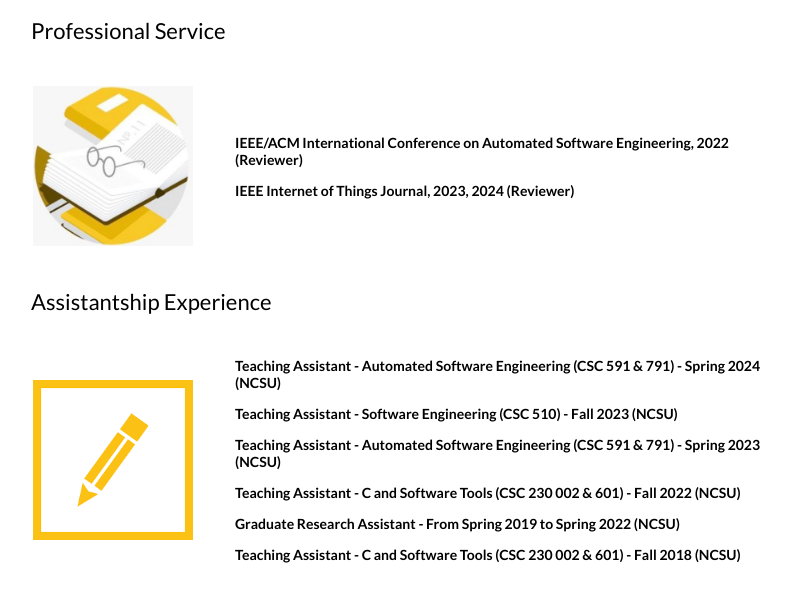
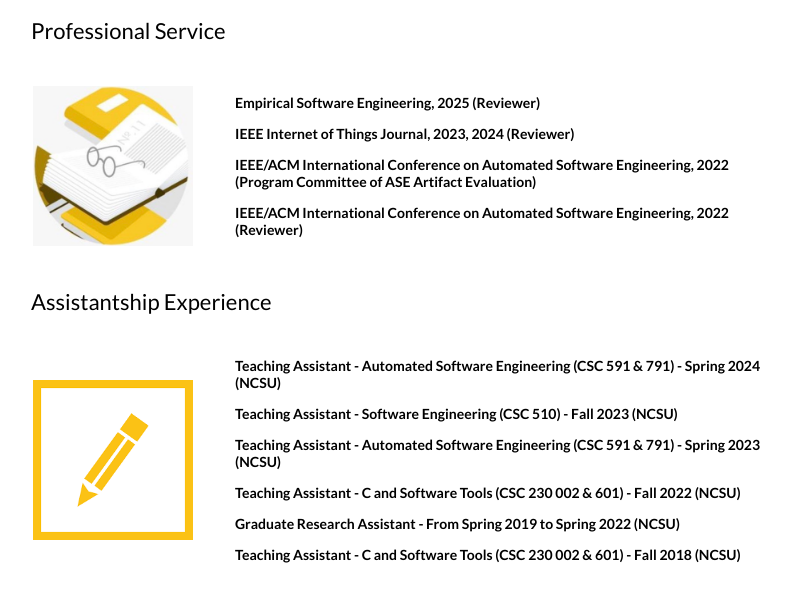
Before and after one commit to XueqiYang/xueqiyang.github.io, a plain HTML site: page index.html in a window 1280 px wide. Shown: the part 4011-4625 px from the top of the page, without its empty margins (229-1020 px from the left). Drawn offline with Linux system fonts and the light colour scheme.

Commit message:
Update index.html

```diff
--- a/index.html
+++ b/index.html
@@ -420,15 +420,25 @@
             <td width="25%"><img src="image/peer_review.jpeg" alt="pacman" width="160" height="160"></td>
             <td width="75%" valign="center">
               <p>
-                <papertitle>IEEE/ACM International Conference on Automated Software Engineering, 2022 (Reviewer)</papertitle>
+                <papertitle>Empirical Software Engineering, 2025 (Reviewer)</papertitle>
                 <br>
+              </p>
 
-              </p>
               <p>
                 <papertitle>IEEE Internet of Things Journal, 2023, 2024 (Reviewer)</papertitle>
                 <br>
+              </p>
 
+              <p>
+                <papertitle>IEEE/ACM International Conference on Automated Software Engineering, 2022 (Program Committee of ASE Artifact Evaluation)</papertitle>
+                <br>
               </p>
+
+              <p>
+                <papertitle>IEEE/ACM International Conference on Automated Software Engineering, 2022 (Reviewer)</papertitle>
+                <br>
+              </p>
+
             </td>
           </tr>
         </table>
```
